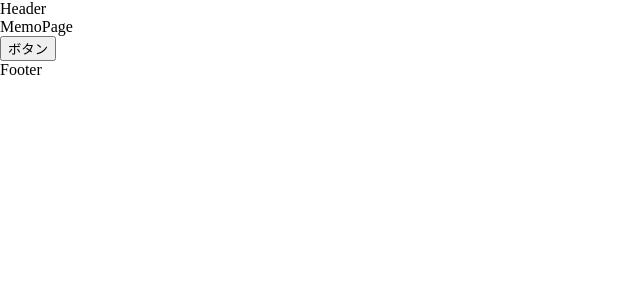
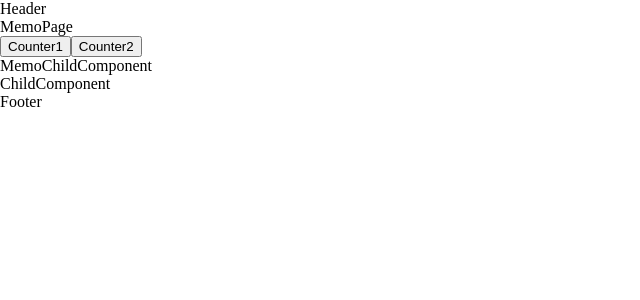
Before and after one commit to kimuniiii/My-Next-Apollo-GraphQL-App, a Next.js app: page /memo in a window 1280 px wide. Shown: the top 300 px of the page, without its empty margins (0-640 px from the left). Built offline with nearby package versions, Linux system fonts and the light colour scheme.

Commit message:
memo化 と memo化でないコンポーネントの挙動を確認

```diff
--- /dev/null
+++ b/src/components/memo/index.tsx
@@ -0,0 +1,25 @@
+import { memo } from 'react';
+
+export type ChildComponentProps = {
+  text: string;
+} & JSX.IntrinsicElements['div'];
+
+/**
+ * メモ化されたChildComponent
+ * @param props {@link ChildComponentProps}
+ */
+export const MemoChildComponent = memo<ChildComponentProps>(({ text, ...args }) => {
+  console.log('子供のコンポーネントは再レンダリングされない');
+  return <div {...args}>{text}</div>;
+});
+
+MemoChildComponent.displayName = 'MemoChildComponent';
+
+/**
+ * メモ化されてないChildComponent
+ * @param props {@link ChildComponentProps}
+ */
+export const ChildComponent = ({ text, ...args }: ChildComponentProps) => {
+  console.log('子供のコンポーネントは再レンダリングされる');
+  return <div {...args}>{text}</div>;
+};
--- a/src/pages/memo/index.tsx
+++ b/src/pages/memo/index.tsx
@@ -1,6 +1,7 @@
 import type { NextPage } from 'next';
 import Head from 'next/head';
-import { useMemo } from 'react';
+import { useMemo, useState } from 'react';
+import { ChildComponent, MemoChildComponent } from 'src/components/memo';
 
 /**
  * @概要 React.memo と useCallback と useMemo の挙動を正しく理解するための Sample Page
@@ -9,6 +10,8 @@ import { useMemo } from 'react';
  * @説明3 useMemo : 関数を実行した結果をメモ化できるHooks
  */
 const MemoPage: NextPage = () => {
+  const [count, setCount] = useState(0);
+
   const sumFunction = (a: number, b: number) => {
     return a + b;
   };
@@ -45,7 +48,10 @@ const MemoPage: NextPage = () => {
       </Head>
       <header>Header</header>
       <main>MemoPage</main>
-      <button onClick={() => alert('clicked')}>ボタン</button>
+      <button onClick={() => setCount((prev) => prev + 1)}>Counter1</button>
+      <button onClick={() => setCount((prev) => prev + 2)}>Counter2</button>
+      <MemoChildComponent text='MemoChildComponent' />
+      <ChildComponent text='ChildComponent' />
       <footer>Footer</footer>
     </>
   );
```
